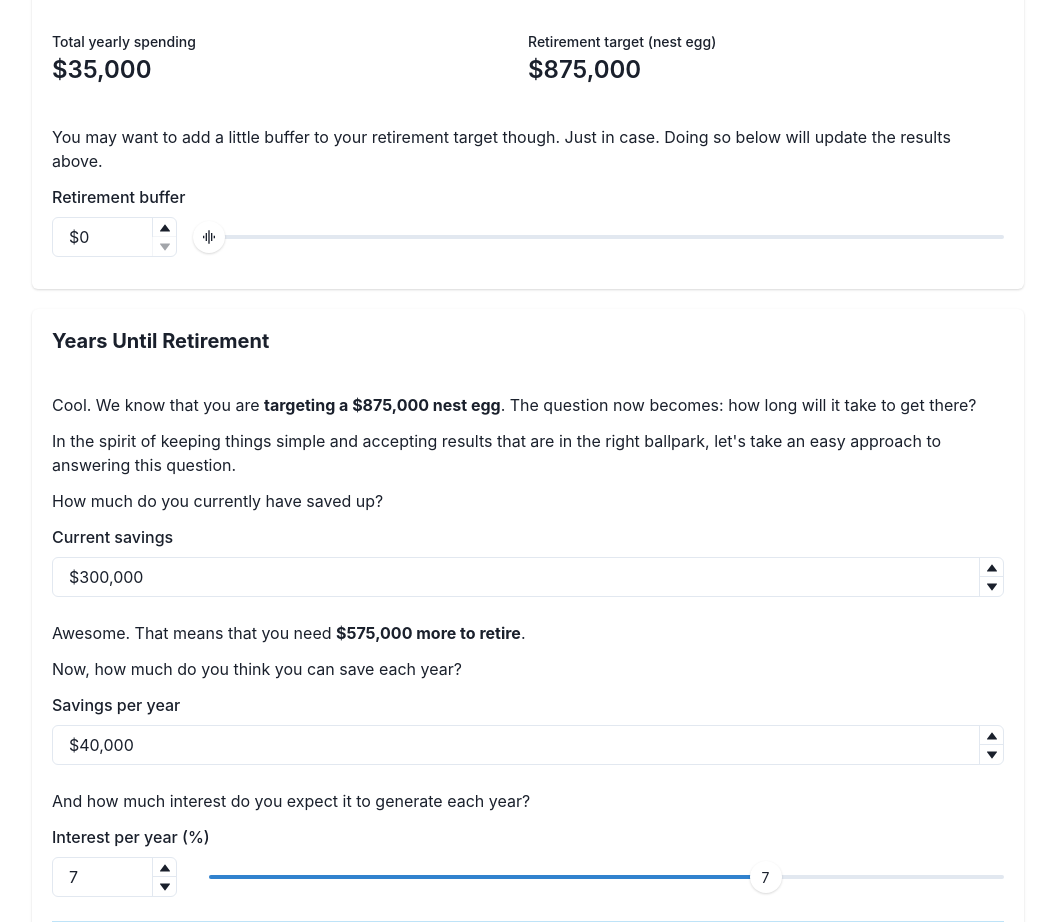
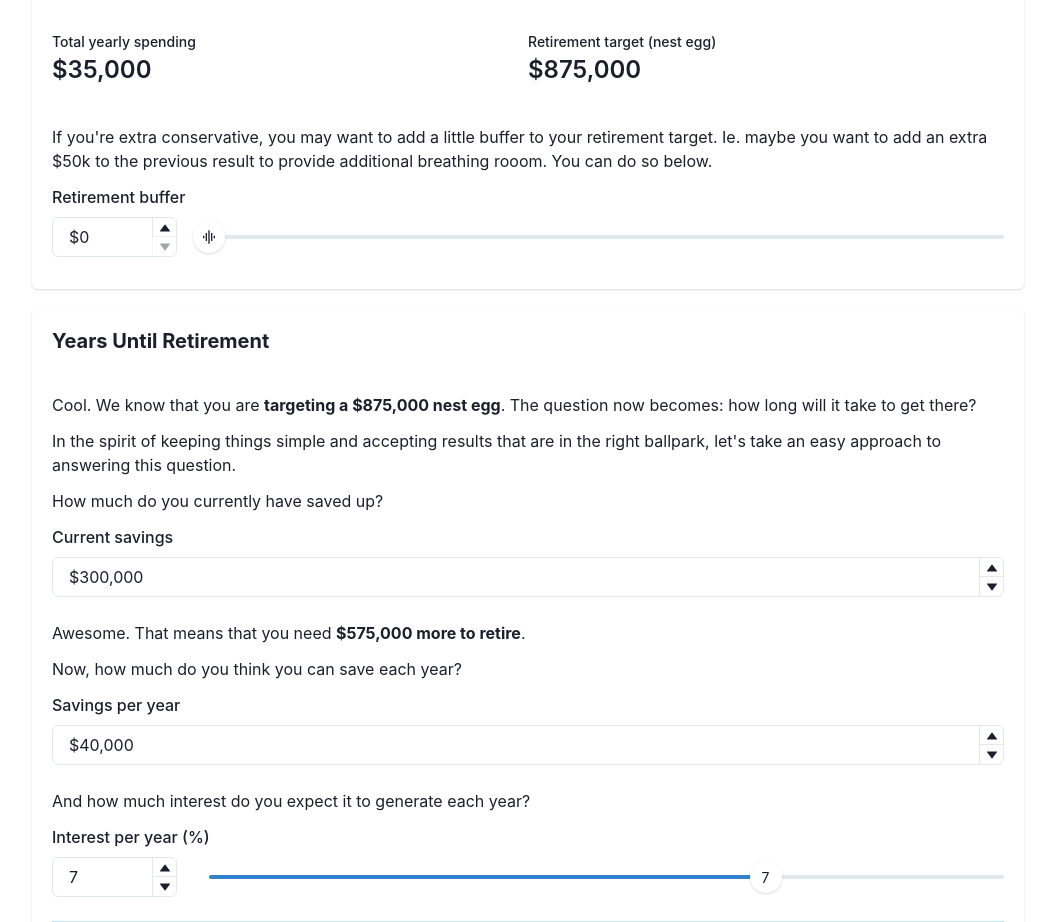
Before and after one commit to adamzerner/minimal-retirement-calculator, a Next.js app: page / in a window 1280 px wide. Shown: the part 2740-3662 px from the top of the page, without its empty margins (112-1167 px from the left). Built offline with nearby package versions, Linux system fonts and the light colour scheme.

Commit message:
Clarify retirement buffer

```diff
--- a/pages/index.tsx
+++ b/pages/index.tsx
@@ -321,9 +321,10 @@ const Expanded = () => {
                 </Stat>
               </StatGroup>
               <Text style={{ marginTop: 25 }}>
-                You may want to add a little buffer to your retirement target
-                though. Just in case. Doing so below will update the results
-                above.
+                If you're extra conservative, you may want to add a little
+                buffer to your retirement target. Ie. maybe you want to add an
+                extra $50k to the previous result to provide additional
+                breathing rooom. You can do so below.
               </Text>
               <NumberInput
                 isCurrency
```
